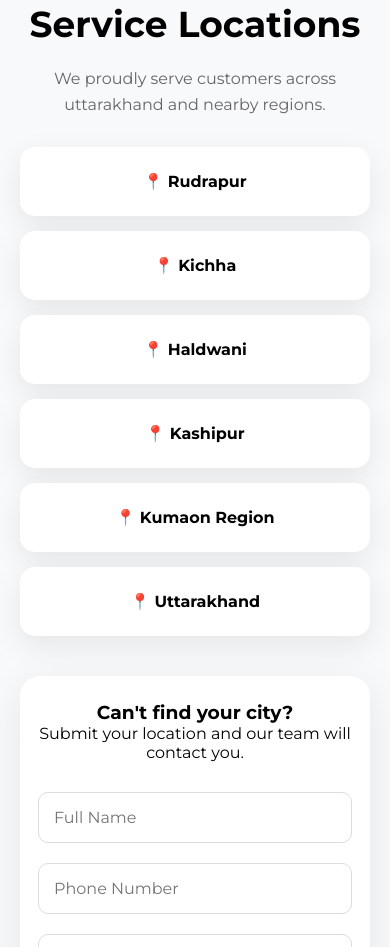
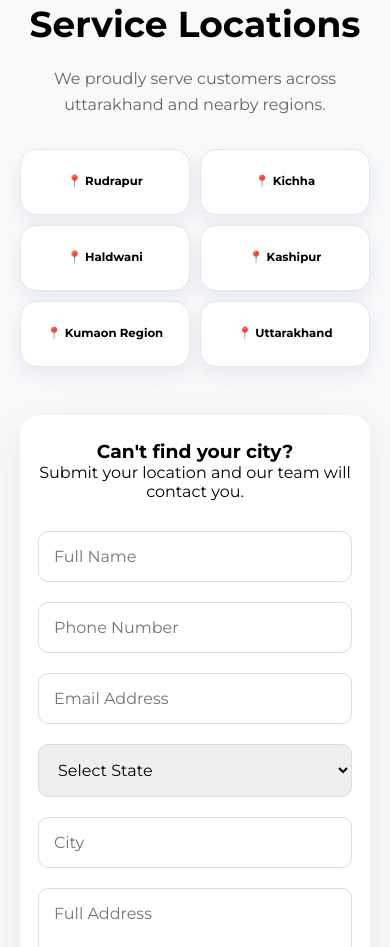
Before and after one commit to Vishhu56/sss-cam04, a website: page index.html in a window 390 px wide. Shown: the part 6289-7236 px from the top of the page. Drawn offline with nearby package versions, Linux system fonts and the light colour scheme; no server answers.

Commit message:
Add files via upload

```diff
--- a/style.css
+++ b/style.css
@@ -2813,3 +2813,42 @@ section {
         height: 132px;
     }
 }
+
+/* RESPONSIVE LOCATION TILES */
+.locations {
+    display: grid;
+    width: min(920px, 100%);
+    grid-template-columns: repeat(2, minmax(0, 1fr)) !important;
+    gap: 14px;
+    margin: 32px auto 48px;
+}
+
+.location-card {
+    display: flex;
+    width: 100%;
+    min-height: 74px;
+    align-items: center;
+    justify-content: center;
+    box-sizing: border-box;
+    padding: 16px 14px;
+    border: 1px solid #e2e8f0;
+    border-radius: 16px;
+    background: #fff;
+    box-shadow: 0 8px 20px rgba(16, 26, 44, .07);
+    font-size: 14px;
+    line-height: 1.35;
+    text-align: center;
+}
+
+@media (max-width: 480px) {
+    .locations {
+        width: 100%;
+        gap: 10px;
+    }
+
+    .location-card {
+        min-height: 66px;
+        padding: 14px 7px;
+        font-size: clamp(11px, 3vw, 13px);
+    }
+}
```
